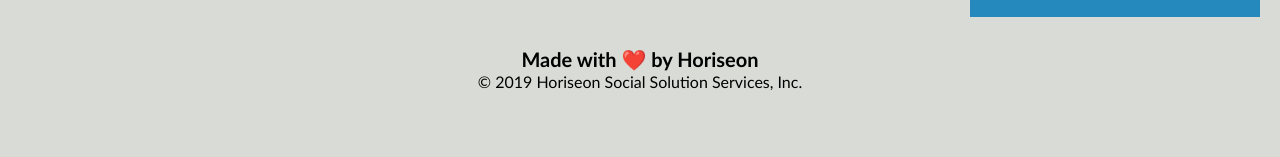
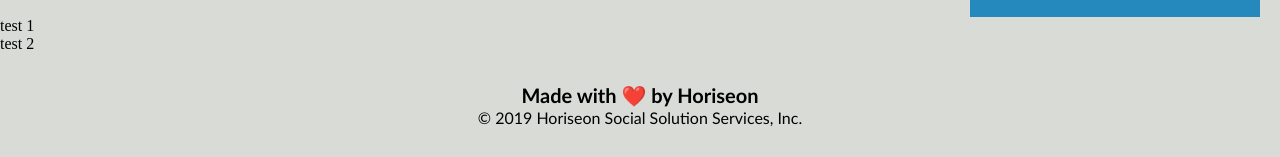
Before and after one commit to shellienguyen/challenge1-horiseon, a plain HTML site: page index.html in a window 1280 px wide. Shown: the part 1865-2022 px from the top of the page. Before the commit the page ends 1986 px from the top, so only its background shows below. Drawn offline with Linux system fonts and the light colour scheme.

```diff
--- a/index.html
+++ b/index.html
@@ -77,7 +77,7 @@
          </article>
       </article>
       <!-- ~~~~~ Left side content end ~~~~~ -->
-
+<!-- test -->
       <!-- ***** Right side content start ***** -->
       <article class = "content2">
             <div class="benefits">
@@ -111,7 +111,10 @@
    </section>
    <!-- Main Body end -->
    <!-- ~~~~~~~~~~~~~~~~~~~~~~~~~~~~~~~~~~~~~~~~~~~~~~~~ -->
-
+<section>
+   <article>test 1</article>
+   <artible>test 2</artible>
+</section>
    <!-- ************************************************ -->
    <!-- Footer start -->
    <div class="footer">
```
